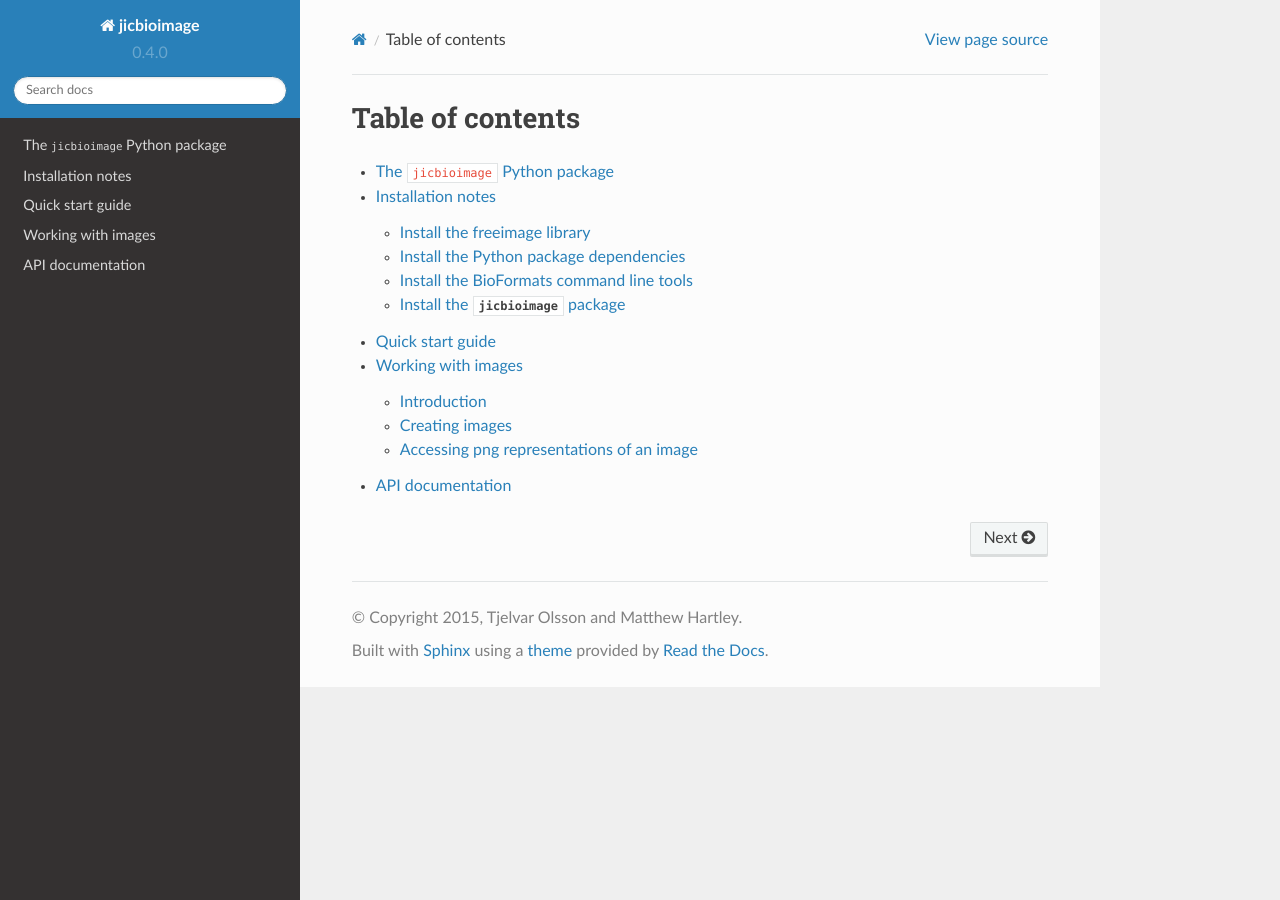
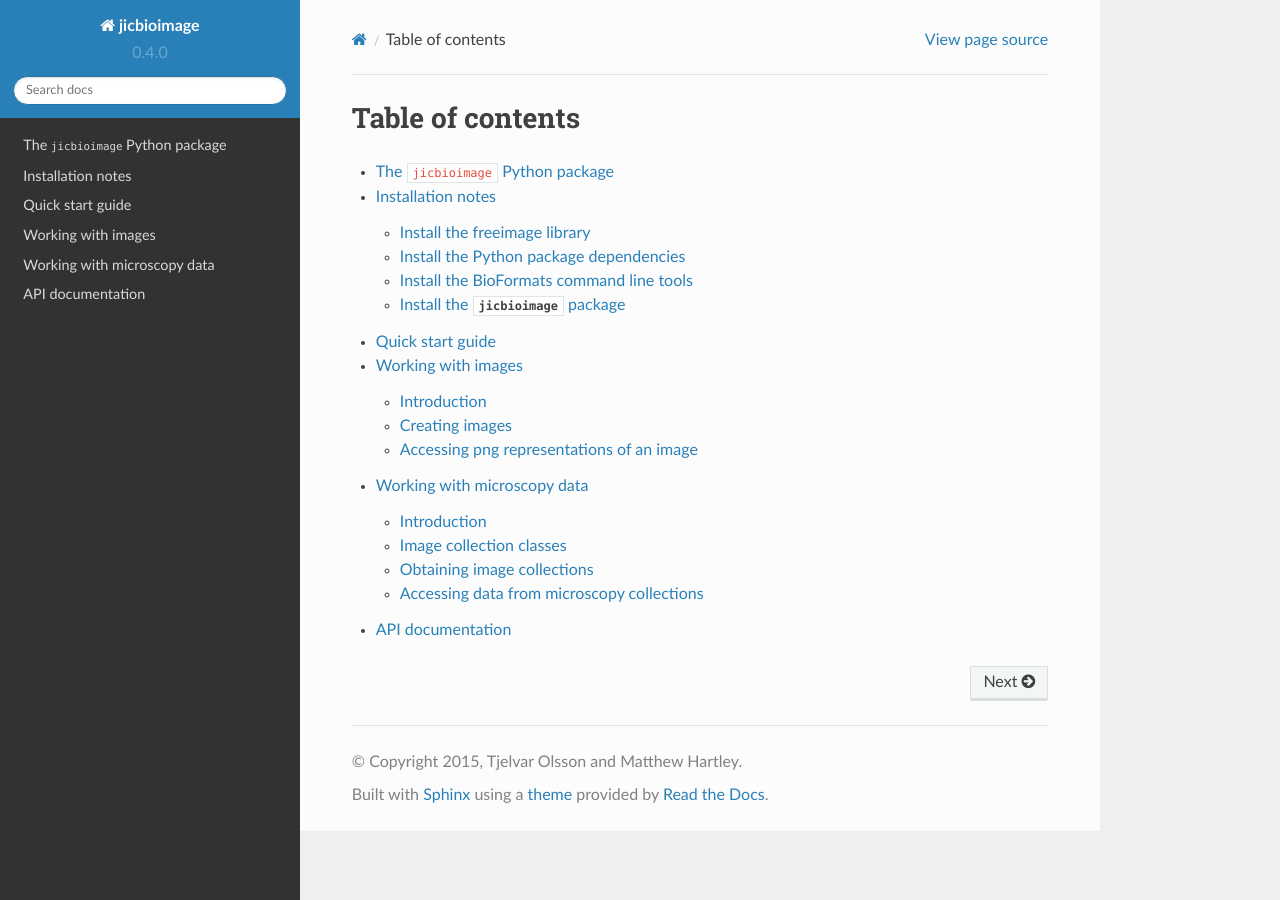
Before and after one commit to JIC-CSB/jicbioimage, a Sphinx documentation site: the page built from docs/source/index.rst, in a window 1280 px wide. Built offline with Sphinx 7.4.7 and the Read the Docs theme 2.0.0, drawn with Linux system fonts in a browser that asks for light colours; some of the changed lines change nothing that is shown.

Commit message:
Added working with microscopy data descriptive docs.

```diff
--- a/docs/source/index.rst
+++ b/docs/source/index.rst
@@ -8,4 +8,5 @@
    installation_notes
    quickstart
    working_with_images
+   working_with_microscopy_data
    api
--- /dev/null
+++ b/docs/source/working_with_microscopy_data.rst
@@ -0,0 +1,201 @@
+Working with microscopy data
+============================
+
+Introduction
+------------
+
+One of the main driving forces behind the development of :mod:`jicbioimage` has
+been the need to simplify programmatic analysis of microscopy data.
+
+Microscopy data differ from normal images in that they can be multidimensional.
+For example a microscopy image can consist of several z-slices, creating
+something like a 3D object, as well as several time points, creating something
+like a movie.
+
+What this means in practise is that a microscopy datum is in reality a
+collection of 2D images. What :mod:`jicbioimage` tries to do is to provide easy
+access to the individual 2D images in the microscopy datum. This is achieved by
+unzipping the content of the microscopy datum into a backend, which acts as a
+type of cache of the individual 2D images.
+
+However, microscopy data comes in a multitude of differing formats and it is
+not the intention that :mod:`jicbioimage` should understand these formats
+natively. Particularly as this is something that the
+`Open Microscopy team <https://www.openmicroscopy.org/site>`_ already
+does through its BioFormats project.
+
+In order to be able to process microscopy data :mod:`jicbioimage` therefore
+depends on the BioFormats command line tools. In particular the ``bfconvert``
+tool, which is used to populate the backend.
+
+For more information on how to install :mod:`jicbioimage` and the BioFormats
+command line tools please see the :doc:`installation_notes`.
+
+
+Image collection classes
+------------------------
+
+There are two image collection classes:
+
+- :class:`jicbioimage.core.image.ImageCollection`
+- :class:`jicbioimage.core.image.MicroscopyCollection`
+
+These are used for managing access to the images stored within them.
+To this end the :class:`jicbioimage.core.image.ImageCollection` class has got
+the functions below:
+
+- :func:`jicbioimage.core.image.ImageCollection.image`
+- :func:`jicbioimage.core.image.ImageCollection.proxy_image`
+
+
+The :class:`jicbioimage.core.image.MicroscopyCollection` class is more advanced
+in that individual images can be accessed by specifying the series, channel,
+zslice and timepoint of interest. For more information have a look at the API
+documentation of:
+
+- :func:`jicbioimage.core.image.MicroscopyCollection.image`
+- :func:`jicbioimage.core.image.MicroscopyCollection.proxy_image`
+- :func:`jicbioimage.core.image.MicroscopyCollection.zstack_proxy_iterator`
+- :func:`jicbioimage.core.image.MicroscopyCollection.zstack_array`
+
+
+Obtaining image collections
+---------------------------
+
+One can obtain a basic :class:`jicbioimage.core.image.ImageCollection` by loading a
+multipage TIFF file into a :class:`jicbioimage.core.image.DataManager`.  Let us
+therefore create a :class:`jicbioimage.core.image.DataManager`.
+
+.. code-block:: python
+
+    >>> from jicbioimage.core.image import DataManager
+    >>> data_manager = DataManager()
+
+Into which we can load the sample ``multipage.tif`` file.
+
+.. code-block:: python
+
+    >>> multipagetiff_fpath = "./tests/data/multipage.tif"
+
+..
+    This is just to make the doctest pass.
+
+    >>> import os.path
+    >>> multipagetiff_fpath = os.path.basename(multipagetiff_fpath)
+    >>> import os.path
+    >>> import jicbioimage.core
+    >>> JICIMAGLIB = os.path.dirname(jicbioimage.core.__file__)
+    >>> multipagetiff_fpath = os.path.join(JICIMAGLIB, "..", "tests", "data", multipagetiff_fpath)
+
+The :func:`jicbioimage.core.image.DataManager.load` function returns the image
+collection.
+
+.. code-block:: python
+
+    >>> image_collection = data_manager.load(multipagetiff_fpath)
+    >>> type(image_collection)
+    <class 'jicbioimage.core.image.ImageCollection'>
+
+Which contains a number of :class:`jicbioimage.core.image.ProxyImage` instances.
+
+.. code-block:: python
+
+    >>> image_collection  # doctest: +ELLIPSIS, +NORMALIZE_WHITESPACE
+    [<ProxyImage object at ...>,
+     <ProxyImage object at ...>,
+     <ProxyImage object at ...>]
+
+
+.. _accessing-data-from-microscopy-collections:
+
+Accessing data from microscopy collections
+------------------------------------------
+
+Suppose instead that we had a microscopy file. Here we will use the
+`z-series.ome.tif
+<http://www.openmicroscopy.org/Schemas/Samples/2015-01/bioformats-artificial/z-series.ome.tif.zip>`_
+file.
+
+.. code-block:: python
+
+    >>> zseries_fpath = "z-series.ome.tif"
+
+..
+    This is just to make the doctest pass.
+
+    >>> zseries_fpath = os.path.join(JICIMAGLIB, "..", "tests", "data", zseries_fpath)
+
+
+Let us now load a microscopy file instead.
+
+.. code-block:: python
+
+    >>> microscopy_collection = data_manager.load(zseries_fpath)
+    >>> type(microscopy_collection)
+    <class 'jicbioimage.core.image.MicroscopyCollection'>
+    >>> microscopy_collection  # doctest: +ELLIPSIS, +NORMALIZE_WHITESPACE
+    [<MicroscopyImage(s=0, c=0, z=0, t=0) object at ...>,
+     <MicroscopyImage(s=0, c=0, z=1, t=0) object at ...>,
+     <MicroscopyImage(s=0, c=0, z=2, t=0) object at ...>,
+     <MicroscopyImage(s=0, c=0, z=3, t=0) object at ...>,
+     <MicroscopyImage(s=0, c=0, z=4, t=0) object at ...>]
+
+
+One can now use a variety of methods to access the underlying microscopy
+images. For example to access the third z-slice one could use the code snipped
+below.
+
+.. code-block:: python
+
+    >>> microscopy_collection.proxy_image(z=2)  # doctest: +ELLIPSIS
+    <MicroscopyImage(s=0, c=0, z=2, t=0) object at ...>
+
+Alternatively to access the raw underlying image data of the same z-slice one
+could use the code snippet below.
+
+.. code-block:: python
+
+    >>> microscopy_collection.image(z=2)  # doctest: +ELLIPSIS, +NORMALIZE_WHITESPACE
+    Image([[ 0,  0,  0, ...,  0,  0,  0],
+           [ 1,  1,  1, ...,  1,  1,  1],
+           [ 2,  2,  2, ...,  2,  2,  2],
+           ...,
+           [95, 95, 95, ..., 95, 95, 95],
+           [95, 95, 95, ..., 95, 95, 95],
+           [96, 96, 96, ..., 96, 96, 96]], dtype=uint8)
+
+Similarly one could loop over all the slices in the z-stack using the code
+snippet below.
+
+.. code-block:: python
+
+    >>> for i in microscopy_collection.zstack_proxy_iterator():  # doctest: +ELLIPSIS
+    ...     print(i)
+    ...
+    <MicroscopyImage(s=0, c=0, z=0, t=0) object at ...>
+    <MicroscopyImage(s=0, c=0, z=1, t=0) object at ...>
+    <MicroscopyImage(s=0, c=0, z=2, t=0) object at ...>
+    <MicroscopyImage(s=0, c=0, z=3, t=0) object at ...>
+    <MicroscopyImage(s=0, c=0, z=4, t=0) object at ...>
+
+
+Finally, one can also access the z-stack as a :class:`numpy.ndarray`.
+
+.. code-block:: python
+
+    >>> microscopy_collection.zstack_array()  # doctest: +ELLIPSIS, +NORMALIZE_WHITESPACE
+    array([[[ 0,  0,  0,  0,  0],
+            [ 0,  0,  0,  0,  0],
+            [ 0,  0,  0,  0,  0],
+            ...
+            [96, 96, 96, 96, 96],
+            [96, 96, 96, 96, 96],
+            [96, 96, 96, 96, 96]]], dtype=uint8)
+
+
+
+..
+    Tidy up: remove the ./backend directory we created.
+
+    >>> import shutil
+    >>> shutil.rmtree(backend_directory)
```
